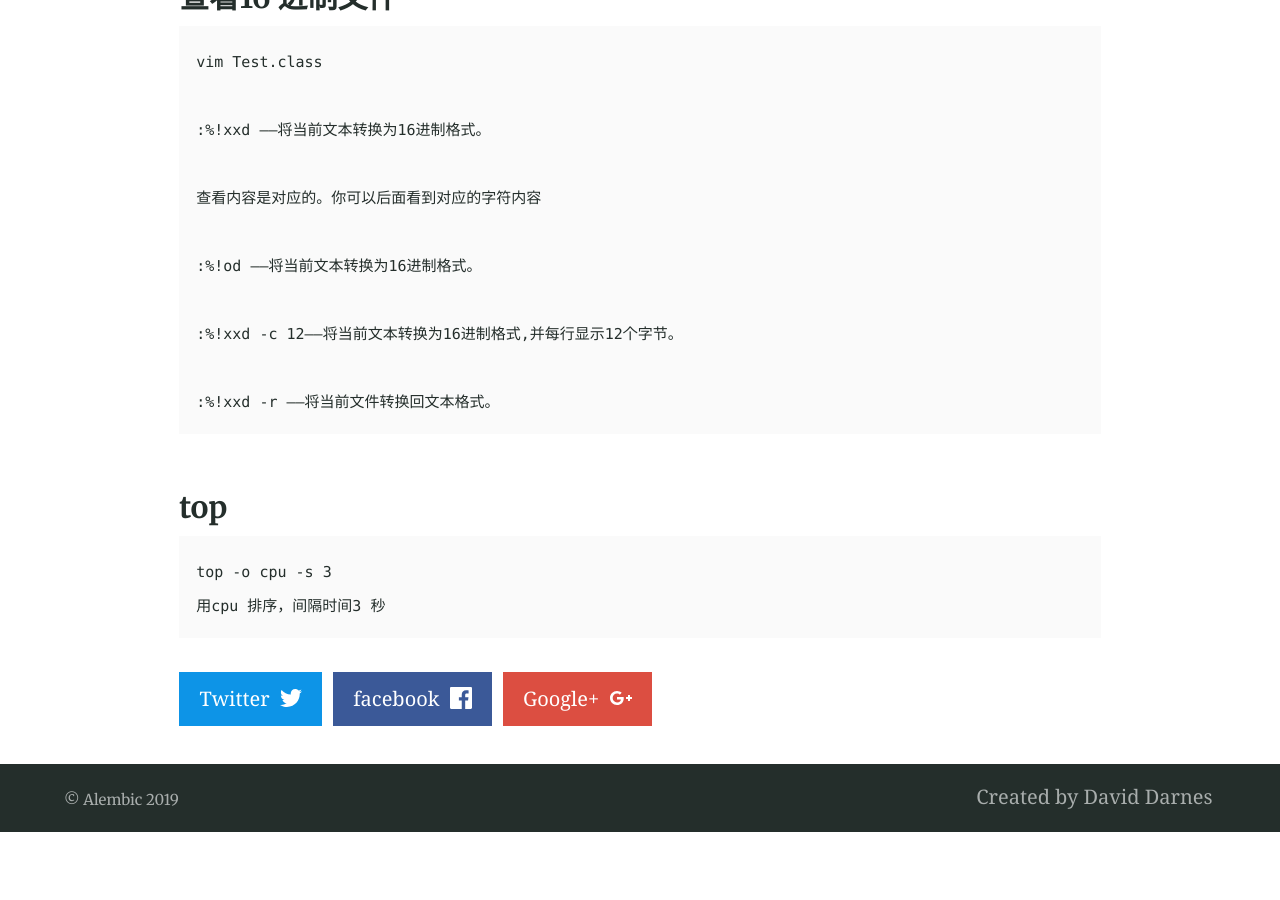
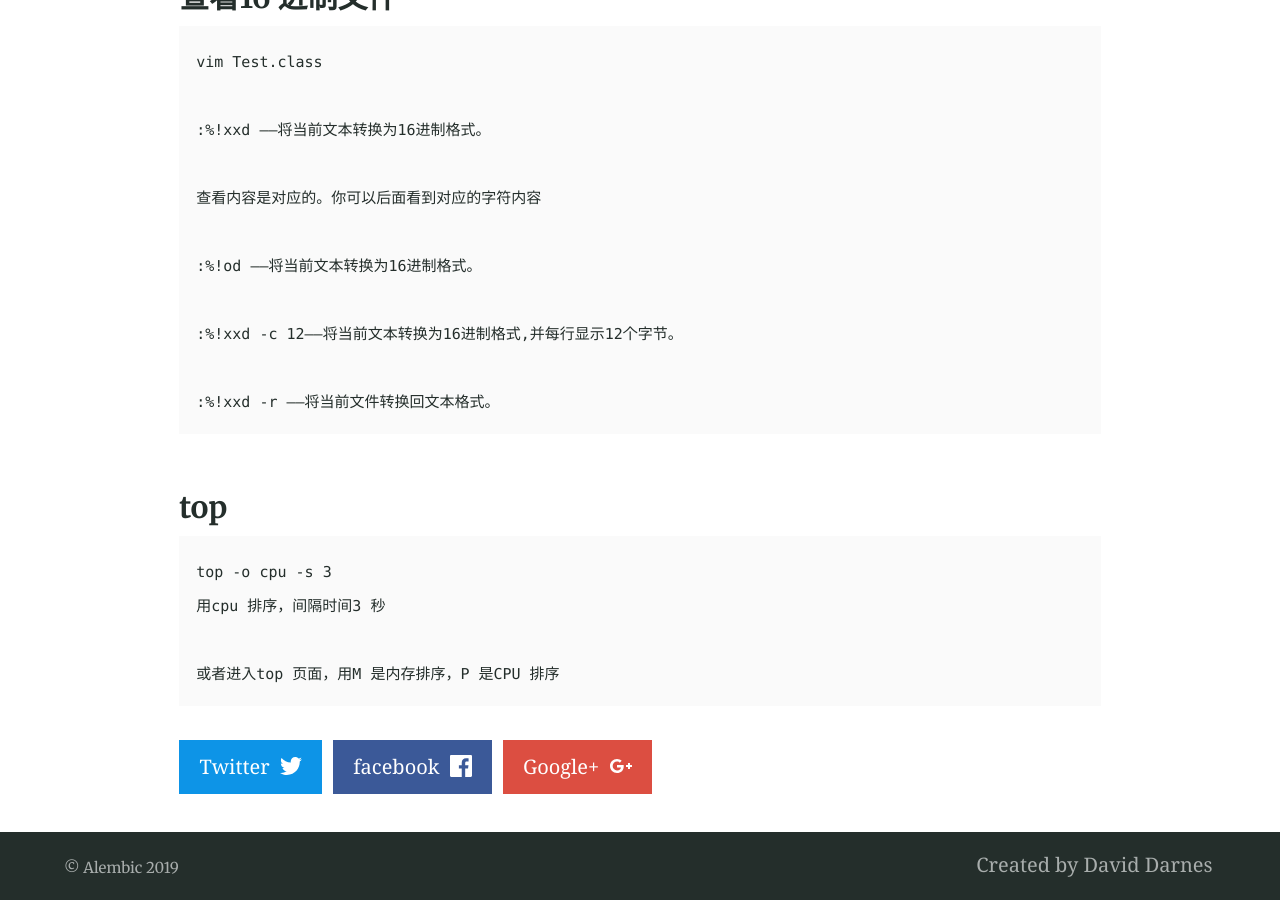
Before and after one commit to wudixm/wudixm.github.io, a Jekyll site: the page built from _posts/2017-10-21-Linux-Command.md, in a window 1280 px wide and 900 px high, scrolled down 39826 px. Built offline with Jekyll 4.4.1, drawn with Linux system fonts in a browser that asks for light colours; our own code applies the rules of GitHub Pages for plain Markdown files; before the commit the page ends 40658 px from its top, so only the background shows below that.

Commit message:
top use M and P to sort with memory or cpu

````diff
--- a/_posts/2017-10-21-Linux-Command.md
+++ b/_posts/2017-10-21-Linux-Command.md
@@ -1217,4 +1217,6 @@ vim Test.class
 ```
 top -o cpu -s 3
 用cpu 排序，间隔时间3 秒
+
+或者进入top 页面，用M 是内存排序，P 是CPU 排序
 ```
````
